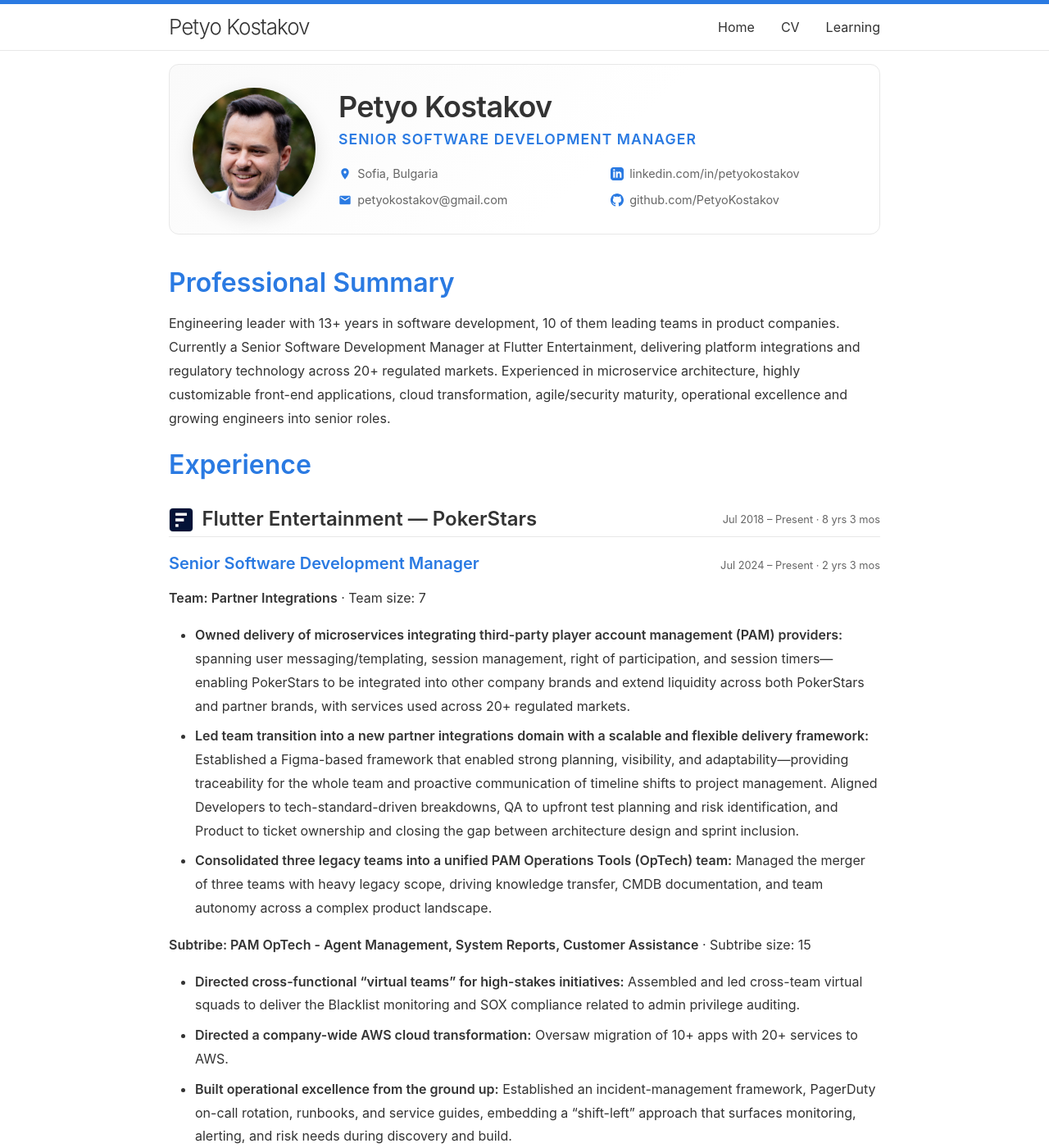
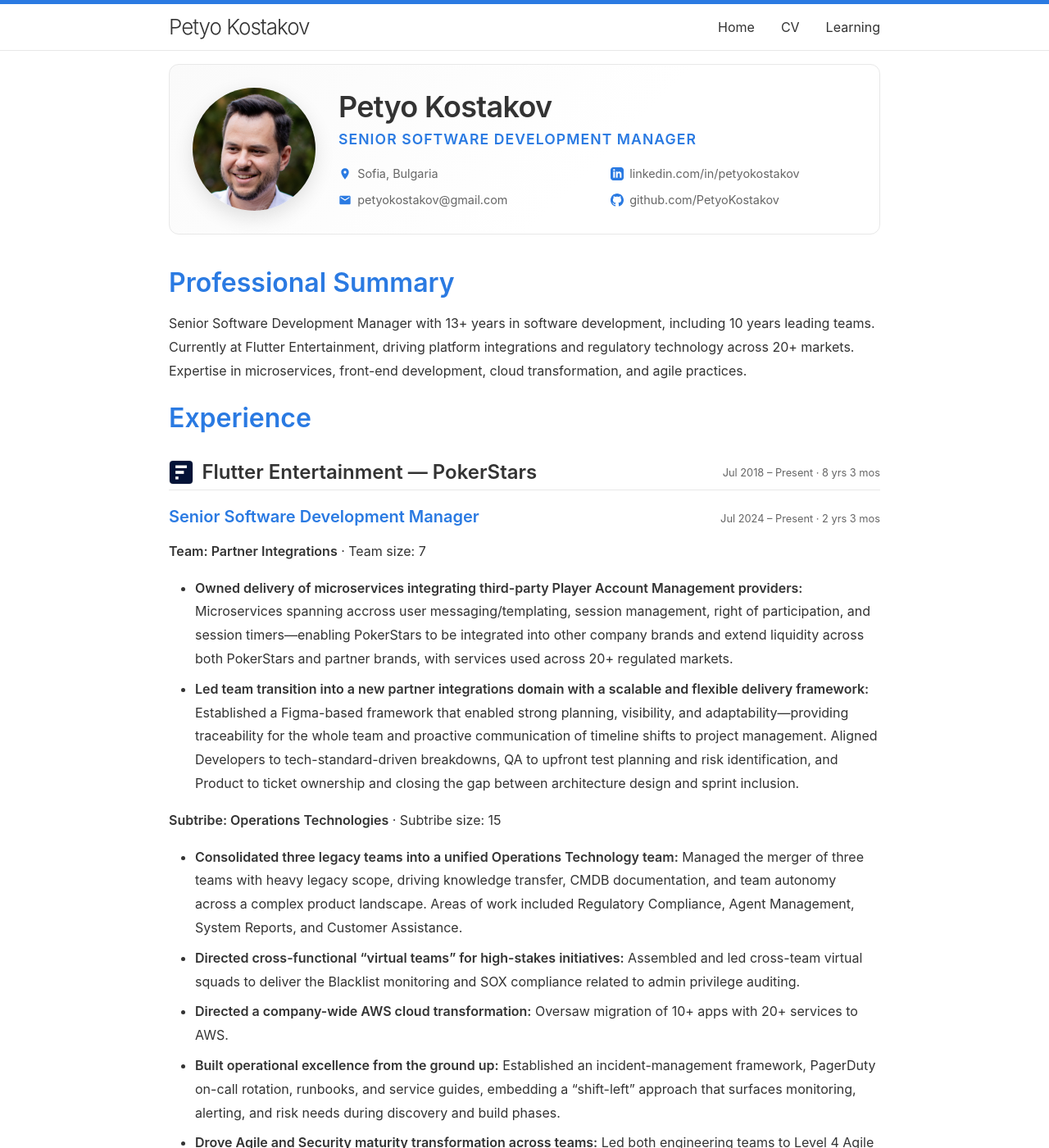
Before and after one commit to PetyoKostakov/PetyoKostakov.github.io, a Jekyll site: the page built from cv.md, in a window 1280 px wide and 1400 px high. Shown: the whole window at 82% size. Built offline with Jekyll 4.4.1, drawn with Linux system fonts in a browser that asks for light colours; some of the changed text lies outside the part shown.

Commit message:
Minor changes in text and possitioning

```diff
--- a/cv.md
+++ b/cv.md
@@ -47,7 +47,7 @@ permalink: /cv/
 
 ## Professional Summary
 
-Engineering leader with 13+ years in software development, 10 of them leading teams in product companies. Currently a Senior Software Development Manager at Flutter Entertainment, delivering platform integrations and regulatory technology across 20+ regulated markets. Experienced in microservice architecture, highly customizable front-end applications, cloud transformation, agile/security maturity, operational excellence and growing engineers into senior roles.
+Senior Software Development Manager with 13+ years in software development, including 10 years leading teams. Currently at Flutter Entertainment, driving platform integrations and regulatory technology across 20+ markets. Expertise in microservices, front-end development, cloud transformation, and agile practices.
 
 ## Experience
 
@@ -57,52 +57,48 @@ Engineering leader with 13+ years in software development, 10 of them leading te
 
 **Team: Partner Integrations** · Team size: 7
 
-- **Owned delivery of microservices integrating third-party player account management (PAM) providers:** spanning user messaging/templating, session management, right of participation, and session timers—enabling PokerStars to be integrated into other company brands and extend liquidity across both PokerStars and partner brands, with services used across 20+ regulated markets.
+- **Owned delivery of microservices integrating third-party Player Account Management providers:** Мicroservices spanning accross user messaging/templating, session management, right of participation, and session timers—enabling PokerStars to be integrated into other company brands and extend liquidity across both PokerStars and partner brands, with services used across 20+ regulated markets.
 - **Led team transition into a new partner integrations domain with a scalable and flexible delivery framework:** Established a Figma-based framework that enabled strong planning, visibility, and adaptability—providing traceability for the whole team and proactive communication of timeline shifts to project management. Aligned Developers to tech-standard-driven breakdowns, QA to upfront test planning and risk identification, and Product to ticket ownership and closing the gap between architecture design and sprint inclusion.
-- **Consolidated three legacy teams into a unified PAM Operations Tools (OpTech) team:** Managed the merger of three teams with heavy legacy scope, driving knowledge transfer, CMDB documentation, and team autonomy across a complex product landscape.
 
-**Subtribe: PAM OpTech - Agent Management, System Reports, Customer Assistance** · Subtribe size: 15
+**Subtribe: Operations Technologies** · Subtribe size: 15
 
+- **Consolidated three legacy teams into a unified Operations Technology team:** Managed the merger of three teams with heavy legacy scope, driving knowledge transfer, CMDB documentation, and team autonomy across a complex product landscape. Areas of work included Regulatory Compliance, Agent Management, System Reports, and Customer Assistance.
 - **Directed cross-functional "virtual teams" for high-stakes initiatives:** Assembled and led cross-team virtual squads to deliver the Blacklist monitoring and SOX compliance related to admin privilege auditing.
 - **Directed a company-wide AWS cloud transformation:** Oversaw migration of 10+ apps with 20+ services to AWS.
-- **Built operational excellence from the ground up:** Established an incident-management framework, PagerDuty on-call rotation, runbooks, and service guides, embedding a "shift-left" approach that surfaces monitoring, alerting, and risk needs during discovery and build.
+- **Built operational excellence from the ground up:** Established an incident-management framework, PagerDuty on-call rotation, runbooks, and service guides, embedding a "shift-left" approach that surfaces monitoring, alerting, and risk needs during discovery and build phases.
 - **Drove Agile and Security maturity transformation across teams:** Led both engineering teams to Level 4 Agile maturity and achieved Level 3 Security CMM (SSDLC) compliance under revised assessment criteria, onboarding all applications with established vulnerability-management processes.
-- **Led end-to-end delivery of the Customer Management Platform (CMP):** integrating PokerStars with Salesforce via 6 microservices covering the full data lifecycle—import, retrieval, synchronization, and cleanup.
+- **Led end-to-end delivery of the Customer Management Platform:** integrating PokerStars with Salesforce via 6 microservices covering the full data lifecycle—import, retrieval, synchronization, and cleanup.
 
 #### Web Development Team Lead <span class="cv-meta">Jul 2018 – Jul 2024 · 6 yrs</span>
 
-**Agent Management** · Team of 6–8
+**Agent Management** · Team size: 6–8
 
-- **AMPS (Account Management Player Summary):** Led delivery of the internal Agent Management platform enabling customer support to view and manage all player accounts and perform account actions; built a highly customisable UI with team-specific views and business logic, handling all regulatory administrative requirements including the Admin Real Money Form for compliant account changes.
-- **DSAR / Batch Operation Management framework:** Delivered a reusable framework for scheduling, transforming, and assembling large player datasets into human-readable outputs — reducing agent processing from **days to seconds**, eliminating human error, and providing full auditability; DSAR (its first implementation) lets agents self-serve compliant data extractions via a web UI.
-- **Stars Admin:** Delivered a SpringBoot/Kubernetes middle-tier microservice suite with a **federated GraphQL** schema (Apollo Federation), including report-data microservices, a GraphQL gateway, report-management APIs, and an Angular app rendering XML-based templates into reports.
-- **First team to implement Observability & QA Automation across all products:** Pioneered end-to-end observability (front-end and backend) and full QA automation ahead of all other squads — completing every requirement of the org's transformation initiatives first and becoming the reference model other teams followed.
+- **Agent Management Platform:** Led delivery of the internal Agent Management platform enabling customer support to view and manage all player accounts and perform account actions; built a highly customisable UI with team-specific views and business logic, handling all regulatory administrative requirements including the Admin Real Money Form for compliant account changes.
+- **Data Subject Access Reques/Batch Operation Management framework:** Delivered a reusable framework for scheduling, transforming, and assembling large player datasets into human-readable outputs — reducing agent processing from **days to seconds**, eliminating human error, and providing full auditability; Web App lets agents self-serve compliant data extractions.
+- **Reporting Platform:** Delivered a SpringBoot/Kubernetes middle-tier microservice suite with a **federated GraphQL** schema (Apollo Federation), including report-data microservices, a GraphQL gateway, report-management APIs, and an Angular app rendering XML-based templates into reports.
+- **Observability & QA Automation across all products:** Pioneered end-to-end observability (front-end and backend) and full QA automation ahead of all other squads — completing every requirement of the org's transformation initiatives first and becoming the reference model other teams followed.
+
 
 ### <span class="cv-org"><img class="cv-logo" src="{{ '/assets/effortel_logo.jpeg' | relative_url }}" alt="" height="30">Effortel</span> <span class="cv-meta">Apr 2017 – Jul 2018 · 1 yr 4 mos</span>
+Leading a team of 6 front-end engineers in the development of web platform for Mobile Virtual Network Operators (MVNOs), focusing on front-end architecture, user experience, and integration with back-end services.
 
 #### Web Development Team Lead
-Leading a team of 6 front-end engineers in the development of web platform for Mobile Virtual Network Operators (MVNOs), focusing on front-end architecture, user experience, and integration with back-end services.
 
 
 ### <span class="cv-org"><img class="cv-logo" src="{{ '/assets/sap_logo.jpeg' | relative_url }}" alt="" height="30">SAP</span> <span class="cv-meta">Oct 2014 – Mar 2017 · 2 yrs 6 mos</span>
-Working on SAP UI 5, a front-end framework for building enterprise web applications.
+Working on SAPUI5, a front-end framework for building enterprise web applications.
 
 #### Software Developer, Front-end / Scrum Master <span class="cv-meta">Jan 2016 – Mar 2017</span>
 
-
-<!-- -  ADD: which product? what did you build? what did the Scrum Master role cover? -->
-
 #### Associate Software Developer, Front-end <span class="cv-meta">Oct 2014 – Jan 2016</span>
 
-<!-- - ADD: one line on scope and technologies -->
 
 ### <span class="cv-org"><img class="cv-logo" src="{{ '/assets/cisco_logo.jpeg' | relative_url }}" alt="" height="30">Cisco</span> <span class="cv-meta">Jul 2013 – Oct 2014 · 1 yr 4 mos</span>
-
-
+Working on various project in area of Project Management Timeline App, Cisco WebEx Social/Collaboration Platform, Automation Framework Web UI and Innovation Project Management Web App.
 
 #### Software Engineer <span class="cv-meta">Oct 2013 – Oct 2014</span>
 
-#### Associate Software Developer, Front-end <span class="cv-meta">Jul 2013 – Sep 2013</span>
+#### Intern Developer <span class="cv-meta">Jul 2013 – Sep 2013</span>
 
 ## Education
 
```
